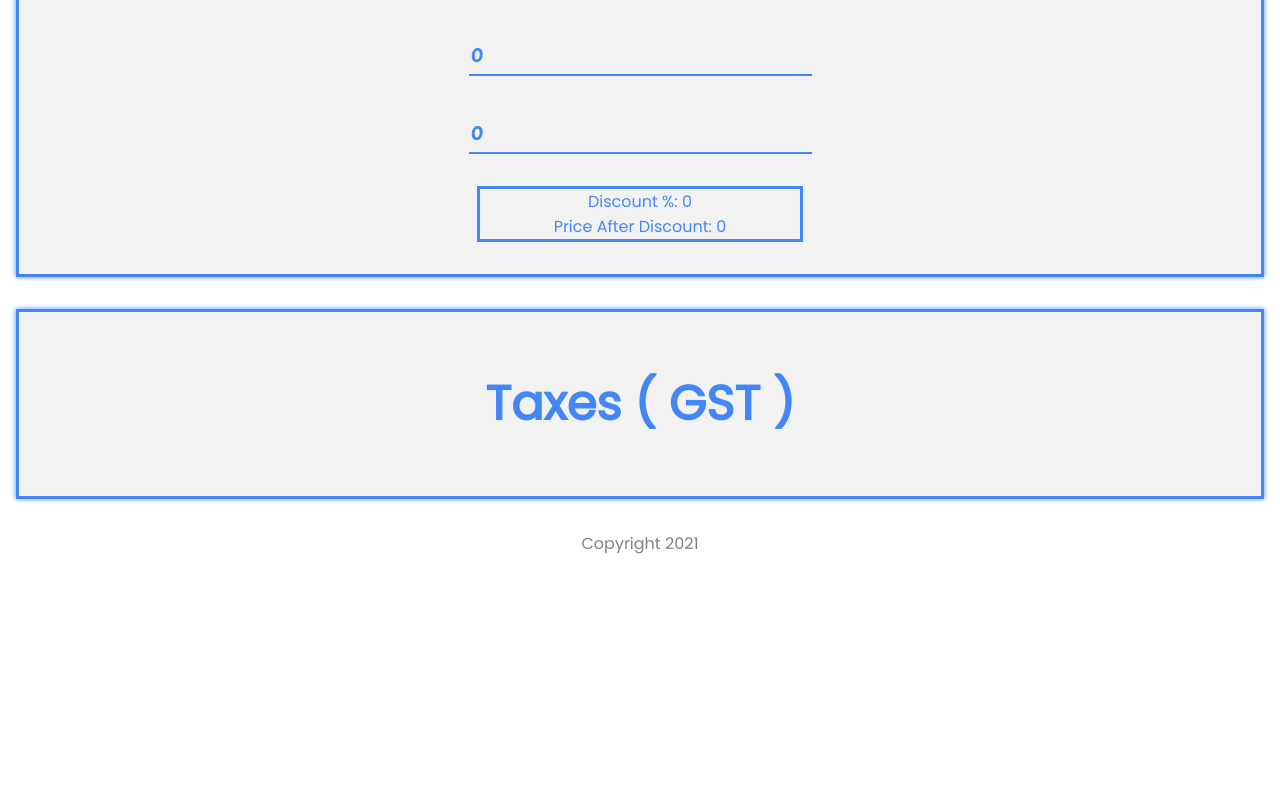
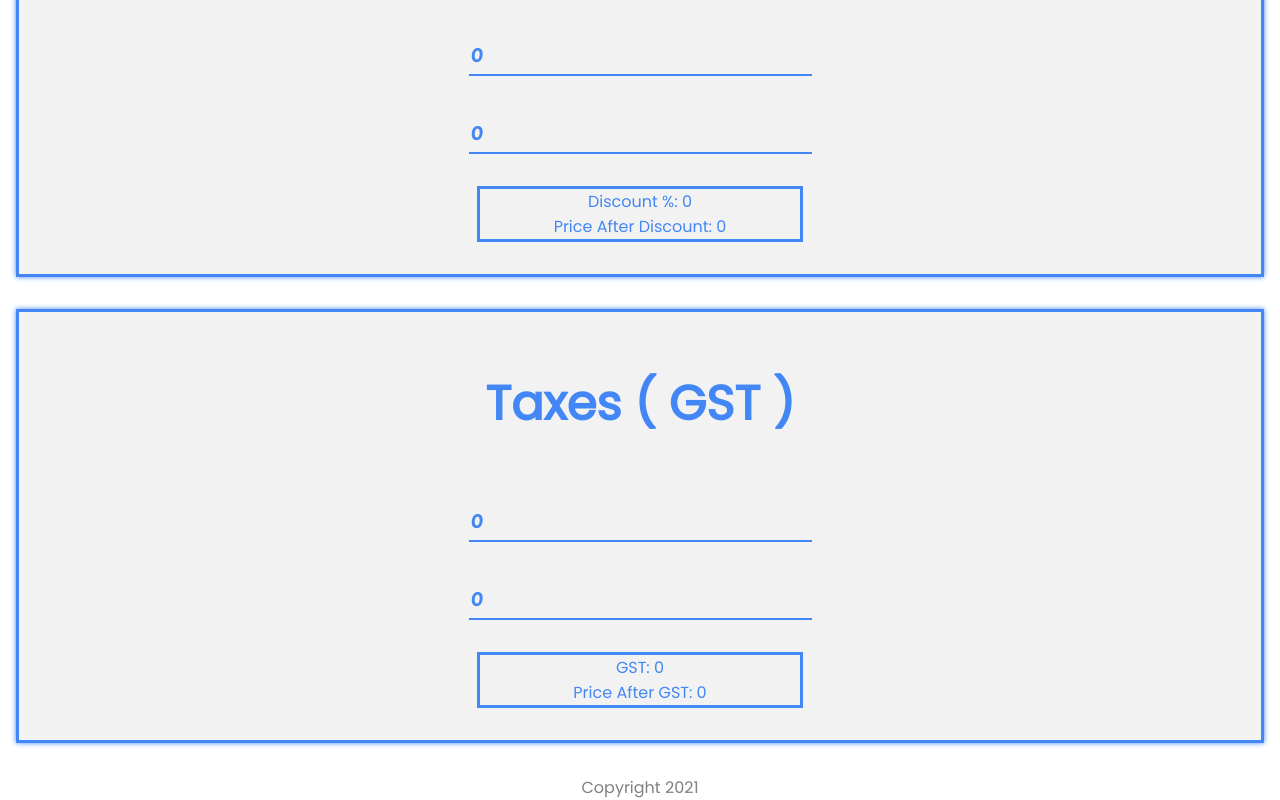
Before and after one commit to mitheelgajare/commercial-math-calculator, a Next.js app in the folder client/: page / in a window 1280 px wide. Shown: the part 734-1534 px from the top of the page. Before the commit the page ends 1290 px from the top, so only its background shows below. Built offline with nearby package versions, Linux system fonts and the light colour scheme.

Commit message:
Completed index page

```diff
--- a/client/pages/index.tsx
+++ b/client/pages/index.tsx
@@ -51,13 +51,16 @@ const Index: NextPage = () => {
     setPriceAfterDiscount(markedPrice - discount);
   }, [markedPrice, discount]);
 
-  // ===============================================
+  useEffect(() => {
+    if (!(gstPercent && priceAfterDiscount)) {
+      setGstPercent(0);
+      return;
+    }
 
-  // useEffect(() => {
-  //   if (!priceAfterDiscount) {
-  //     return;
-  //   }
-  // }, [discountPercent]);
+    let GST: number = (gstPercent / 100) * priceAfterDiscount;
+    setGst(GST);
+    setPriceAfterGst(priceAfterDiscount + GST);
+  }, [gstPercent, priceAfterDiscount]);
 
   return (
     <div className="index-page">
@@ -126,6 +129,27 @@ const Index: NextPage = () => {
       </div>
       <div className="gst common">
         <h2>Taxes ( GST )</h2>
+        <form action="">
+          <input
+            type="number"
+            required
+            placeholder="Price after discount"
+            value={priceAfterDiscount}
+            onChange={e => setPriceAfterDiscount(parseFloat(e.target.value))}
+          />
+          <br />
+          <input
+            type="number"
+            required
+            placeholder="GST / Tax Percent"
+            value={gstPercent}
+            onChange={e => setGstPercent(parseFloat(e.target.value))}
+          />
+          <div className="output">
+            <span>GST: {gst}</span> <br />
+            <span>Price After GST: {priceAfterGst}</span>
+          </div>
+        </form>
       </div>
     </div>
   );
```
